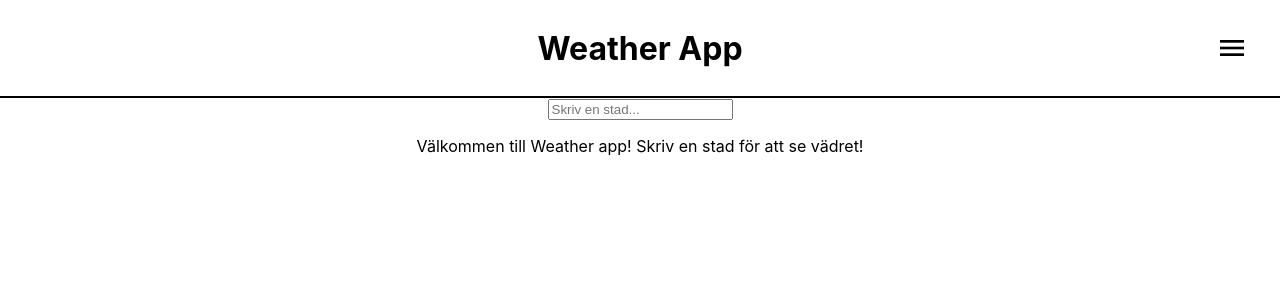
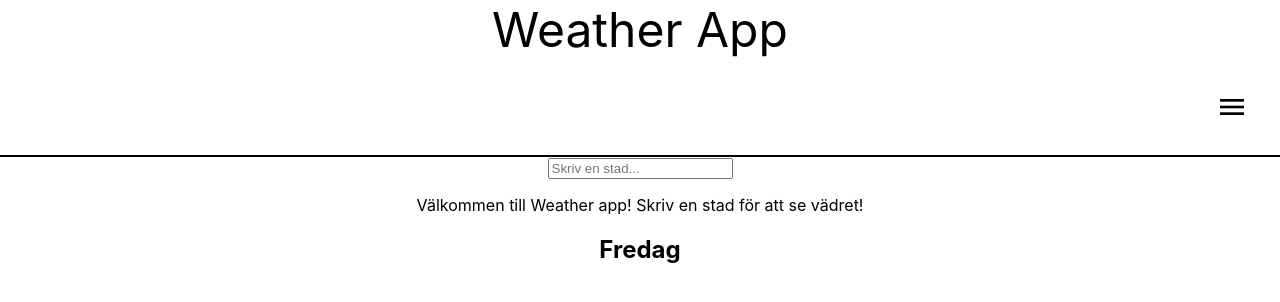
Before and after one commit to AdrianRydin/ReactWeatherApp, a React (Create React App) app in the folder my-app/: page /ShowFriday in a window 1280 px wide. Shown: the top 302 px of the page. Built offline with nearby package versions, Linux system fonts and the light colour scheme.

Commit message:
fixed a route back to main

```diff
--- a/my-app/src/App.tsx
+++ b/my-app/src/App.tsx
@@ -4,7 +4,7 @@ import './App.css';
 import Header from './component/Header';
 import Main from './component/Main';
 import Api from "./component/Api";
-import {BrowserRouter, Routes, Route} from "react-router-dom";
+import {Routes, Route} from "react-router-dom";
 import ShowMonday from "./pages/ShowMonday"
 import ShowTuesday from "./pages/ShowTuesday"
 import ShowWednesday from "./pages/ShowWednesday";
@@ -17,20 +17,17 @@ function App() {
         <div className="App">
             <Header/>
             <Api/>
+                <Routes>
+                    <Route path="/" element={<Main/>}/>
+                        <Route path="/" element={<Header/>}/>
+                        <Route path="/ShowMonday" element={<ShowMonday/>}/>
+                        <Route path="/ShowTuesday" element={<ShowTuesday/>}/>
+                        <Route path="/ShowWednesday" element={<ShowWednesday/>}/>
+                        <Route path="/ShowThursday" element={<ShowThursday/>}/>
+                        <Route path="/ShowFriday" element={<ShowFriday/>}/>
 
-            <BrowserRouter>
-                <Routes>
-                    <Route path="/" element={<Main/>}>
-                        <Route path="/Monday" element={<ShowMonday/>}/>
-                        <Route path="/Tuesday" element={<ShowTuesday/>}/>
-                        <Route path="/Wednesday" element={<ShowWednesday/>}/>
-                        <Route path="/Thursday" element={<ShowThursday/>}/>
-                        <Route path="/Friday" element={<ShowFriday/>}/>
-                    </Route>
                 </Routes>
-            </BrowserRouter>
         </div>
-
     )
 }
 
--- a/my-app/src/component/Header.css
+++ b/my-app/src/component/Header.css
@@ -20,3 +20,10 @@ header{
     position: relative;
     min-height: 10vh;
 }
+
+.LinkStart {
+    text-decoration: none;
+    font-size: 3rem;
+    color: black;
+
+}
--- a/my-app/src/component/Header.tsx
+++ b/my-app/src/component/Header.tsx
@@ -1,13 +1,12 @@
 import React from 'react';
 import './Header.css';
+import {Link} from "react-router-dom";
 
 export default function Header(){
     return(
         <div>
     <header>
-        <h1>
-            Weather App
-        </h1>
+        <Link className="LinkStart" to="/">Weather App</Link>
         <span className="material-icons" id="hamburgerIcon">
         menu
         </span>
--- a/my-app/src/component/Main.tsx
+++ b/my-app/src/component/Main.tsx
@@ -3,7 +3,7 @@ import './Main.css'
 import {Link} from "react-router-dom";
 
 
-class Main extends React.Component {
+ export default class Main extends React.Component {
 
     render() {
         return (
@@ -14,7 +14,7 @@ class Main extends React.Component {
                         <li>Temperatur</li>
                         <li>Vindhastighet</li>
                         <li>Nederbörd</li>
-                        <Link className="LinkShowMore" to="ShowMonday">Visa mer</Link>
+                        <Link className="LinkShowMore" to="/ShowMonday">Visa mer</Link>
                         <span className="material-icons main-icon">chevron_right</span>
                     </ul>
                     <ul className="weekDayList">
@@ -22,41 +22,35 @@ class Main extends React.Component {
                         <li>Temperatur</li>
                         <li>Vindhastighet</li>
                         <li>Nederbörd</li>
-                        <Link className="LinkShowMore" to="ShowTuesday">Visa mer</Link>
+                        <Link className="LinkShowMore" to="/ShowTuesday">Visa mer</Link>
                         <span className="material-icons main-icon">chevron_right</span>
-
                     </ul>
                     <ul className="weekDayList">
                         <li className="dayOfTheWeek">Onsdag</li>
                         <li>Temperatur</li>
                         <li>Vindhastighet</li>
                         <li>Nederbörd</li>
-                        <Link className="LinkShowMore" to="ShowWednesday">Visa mer</Link>
+                        <Link className="LinkShowMore" to="/ShowWednesday">Visa mer</Link>
                         <span className="material-icons main-icon">chevron_right</span>
-
                     </ul>
                     <ul className="weekDayList">
                         <li className="dayOfTheWeek">Torsdag</li>
                         <li>Temperatur</li>
                         <li>Vindhastighet</li>
                         <li>Nederbörd</li>
-                        <Link className="LinkShowMore" to="ShowThursday">Visa mer</Link>
+                        <Link className="LinkShowMore" to="/ShowThursday">Visa mer</Link>
                         <span className="material-icons main-icon">chevron_right</span>
-
                     </ul>
                     <ul className="weekDayList">
                         <li className="dayOfTheWeek">Fredag</li>
                         <li>Temperatur</li>
                         <li>Vindhastighet</li>
                         <li>Nederbörd</li>
-                        <Link className="LinkShowMore" to="ShowFriday">Visa mer</Link>
+                        <Link className="LinkShowMore" to="/ShowFriday">Visa mer</Link>
                         <span className="material-icons main-icon">chevron_right</span>
-
                     </ul>
                 </main>
             </div>
         )
     }
 }
-
-export default Main;
--- a/my-app/src/index.tsx
+++ b/my-app/src/index.tsx
@@ -3,12 +3,15 @@ import ReactDOM from 'react-dom';
 import './index.css';
 import App from './App';
 import reportWebVitals from './reportWebVitals';
+import {BrowserRouter} from "react-router-dom";
 
 ReactDOM.render(
-  <React.StrictMode>
-    <App />
-  </React.StrictMode>,
-  document.getElementById('root')
+    <React.StrictMode>
+        <BrowserRouter>
+            <App/>
+        </BrowserRouter>
+    </React.StrictMode>,
+    document.getElementById('root')
 );
 
 // If you want to start measuring performance in your app, pass a function
--- a/my-app/src/pages/ShowFriday.tsx
+++ b/my-app/src/pages/ShowFriday.tsx
@@ -2,7 +2,9 @@ import React from "react";
 
 function ShowFriday() {
     return (
-        <div></div>
+        <div>
+            <h2>Fredag</h2>
+        </div>
     )
 }
 
--- a/my-app/src/pages/ShowMonday.tsx
+++ b/my-app/src/pages/ShowMonday.tsx
@@ -3,7 +3,7 @@ import React from "react";
 function ShowMonday() {
     return (
         <div>
-            <h1>Måndag</h1>
+            <h2>Måndag</h2>
         </div>
     )
 }
--- a/my-app/src/pages/ShowThursday.tsx
+++ b/my-app/src/pages/ShowThursday.tsx
@@ -2,7 +2,9 @@ import React from "react";
 
 function ShowTuesday() {
     return (
-        <div></div>
+        <div>
+            <h2>Torsdag</h2>
+        </div>
     )
 }
 
--- a/my-app/src/pages/ShowTuesday.tsx
+++ b/my-app/src/pages/ShowTuesday.tsx
@@ -2,7 +2,9 @@ import React from "react";
 
 function ShowTuesday() {
     return (
-        <div></div>
+        <div>
+            <h2>Tisdag</h2>
+        </div>
     )
 }
 
--- a/my-app/src/pages/ShowWednesday.tsx
+++ b/my-app/src/pages/ShowWednesday.tsx
@@ -2,7 +2,9 @@ import React from "react";
 
 function ShowWednesday() {
 return (
-    <div></div>
+    <div>
+        <h2>Onsdag</h2>
+    </div>
 )
 }
 
```
Also changed, not shown: 2 other files (tests, documents, lock files or other folders).
